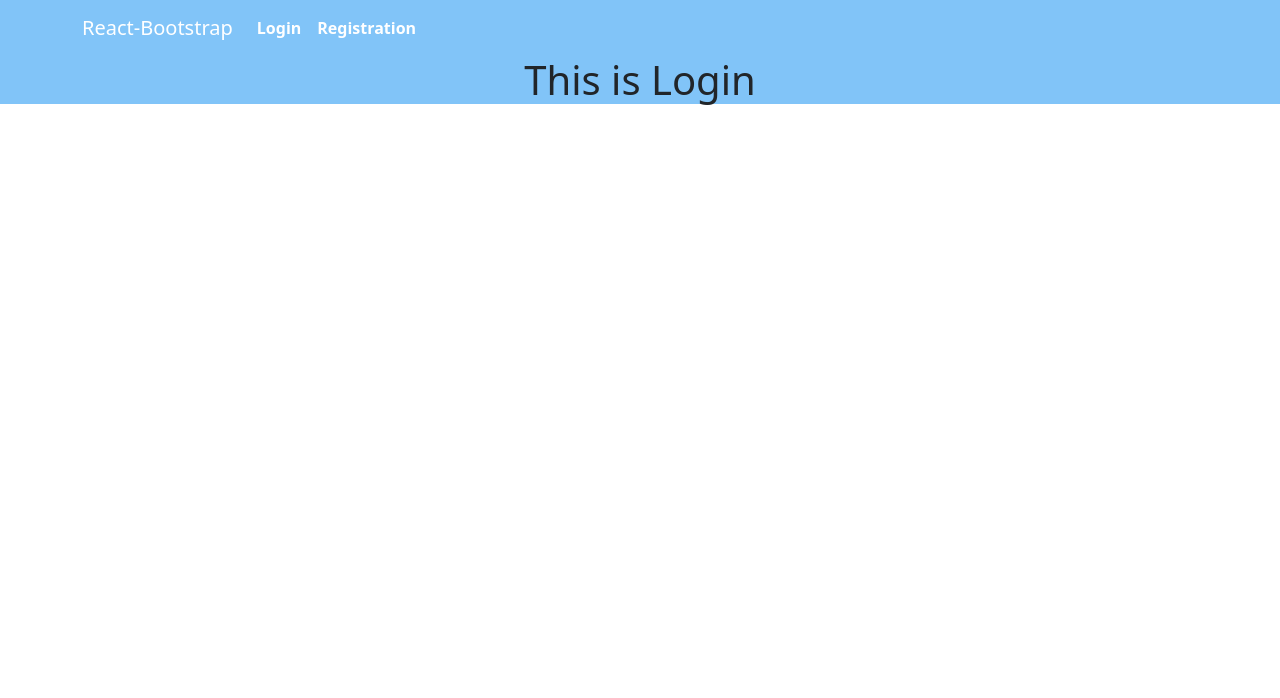
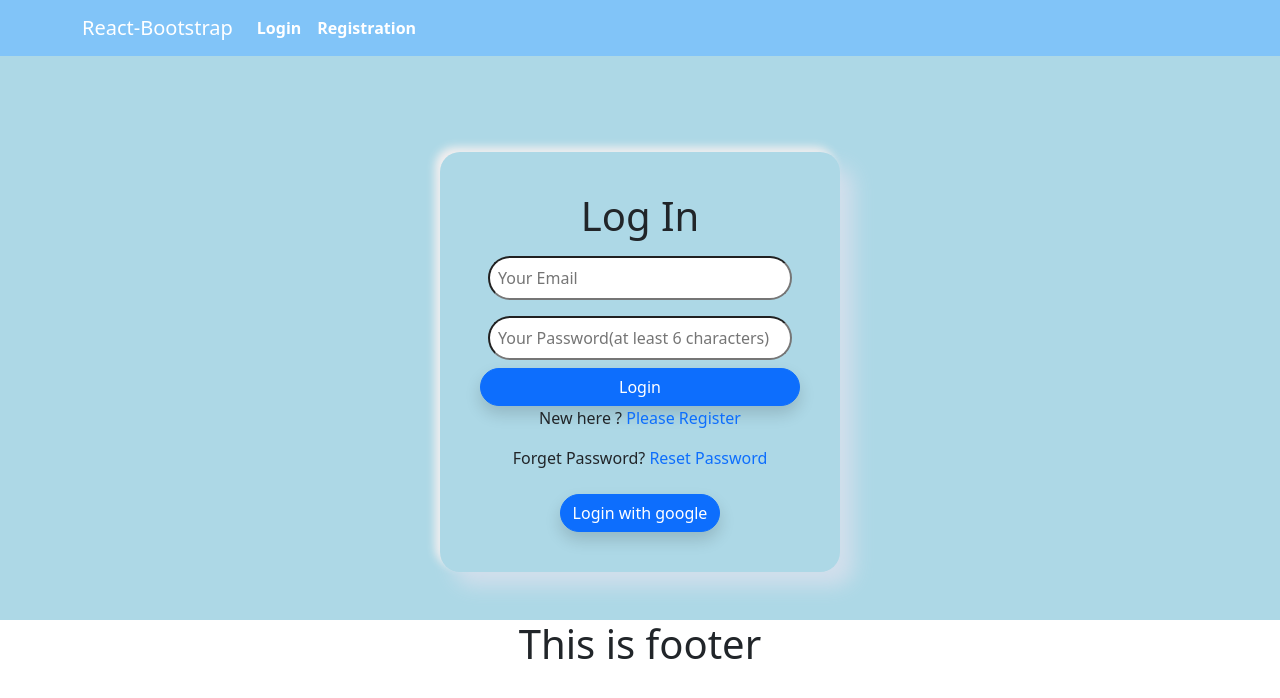
Before and after one commit to HameemH/J-inventory-client-assign11, a React (Create React App) app: page /login in a window 1280 px wide. Shown: the top 698 px of the page. Built offline with nearby package versions, Linux system fonts and the light colour scheme.

Commit message:
login page done

```diff
--- a/src/App.js
+++ b/src/App.js
@@ -5,6 +5,7 @@ import { Route, Routes } from 'react-router-dom';
 import Home from './Components/HomePages/Home/Home';
 import Login from './Components/RoutePages/Authentication/Login/Login';
 import Registration from './Components/RoutePages/Authentication/Registration/Registration';
+import Footer from './Components/Shared/Footer/Footer';
 
 function App() {
   return (
@@ -16,7 +17,7 @@ function App() {
         <Route path='/login' element={<Login></Login>}></Route>
         <Route path='/registration' element={<Registration></Registration>}></Route>
       </Routes>
-
+      <Footer></Footer>
     </div>
   );
 }
--- a/src/Components/HomePages/Banner/Banner.js
+++ b/src/Components/HomePages/Banner/Banner.js
@@ -3,7 +3,7 @@ import './Banner.css'
 
 const Banner = () => {
     return (
-        <div className=' '>
+        <div>
             <img src="https://i.ibb.co/kM4swnz/banner1.jpg" className='w-100 ' alt="" />
 
 
--- a/src/Components/HomePages/Home/Home.js
+++ b/src/Components/HomePages/Home/Home.js
@@ -6,7 +6,7 @@ const Home = () => {
     return (
         <div>
             <Banner></Banner>
-            <Footer></Footer>
+
         </div>
     );
 };
--- /dev/null
+++ b/src/Components/RoutePages/Authentication/Login/Login.css
@@ -0,0 +1,16 @@
+.loginPage{
+    background-color: lightblue;
+
+}
+
+.loginContainer {
+    position: relative;
+    width: 400px;
+    margin:  auto;
+
+    border-radius: 20px;
+    padding: 40px;
+    box-sizing: border-box;
+    background: lightblue;
+    box-shadow: 14px 14px 20px #d2dfec, -5px -5px 9px rgb(243, 239, 239);
+}
--- a/src/Components/RoutePages/Authentication/Login/Login.js
+++ b/src/Components/RoutePages/Authentication/Login/Login.js
@@ -1,9 +1,27 @@
 import React from 'react';
+import { Button } from 'react-bootstrap';
+import './Login.css'
+import { Link } from 'react-router-dom';
 
 const Login = () => {
     return (
-        <div className='background'>
-            <h1>This is Login</h1>
+        <div>
+            <div className=' loginPage p-5'>
+            <div className='loginContainer mt-5'>
+            <h1>Log In</h1>
+            <form className='d-flex flex-column' >
+             <input  type="email" name="" id="" placeholder='Your Email' className='p-2 m-2 rounded-pill' required />
+             <input type="password" name="" id="" placeholder='Your Password(at least 6 characters)' className='p-2 m-2 rounded-pill' required/>
+
+             <input type="submit" value="Login"className='btn btn-primary shadow rounded-pill'/>
+            </form>
+            {/* <p className='text-danger'>{Error?.message}</p>
+            <p className='text-danger'>{googleError?.message }</p> */}
+            <p>New here ? <Link to="/signup" className='text-primary pe-auto text-decoration-none'>Please Register</Link> </p>
+            <p>Forget Password? <Link to="" className=' text-primary  text-decoration-none' >Reset Password</Link> </p>
+             <Button on className='btn btn-primary shadow mt-2 rounded-pill' >Login with google</Button>
+            </div>
+        </div>
         </div>
     );
 };
```
